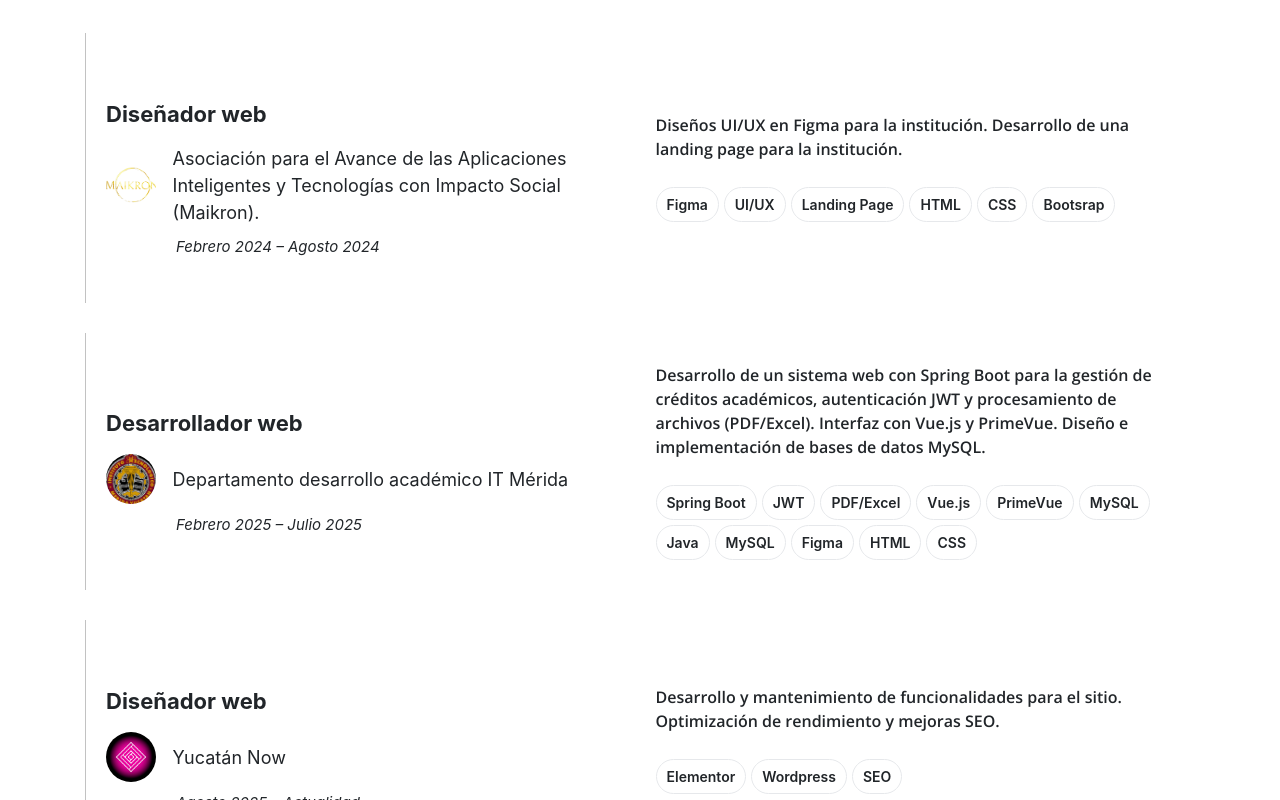
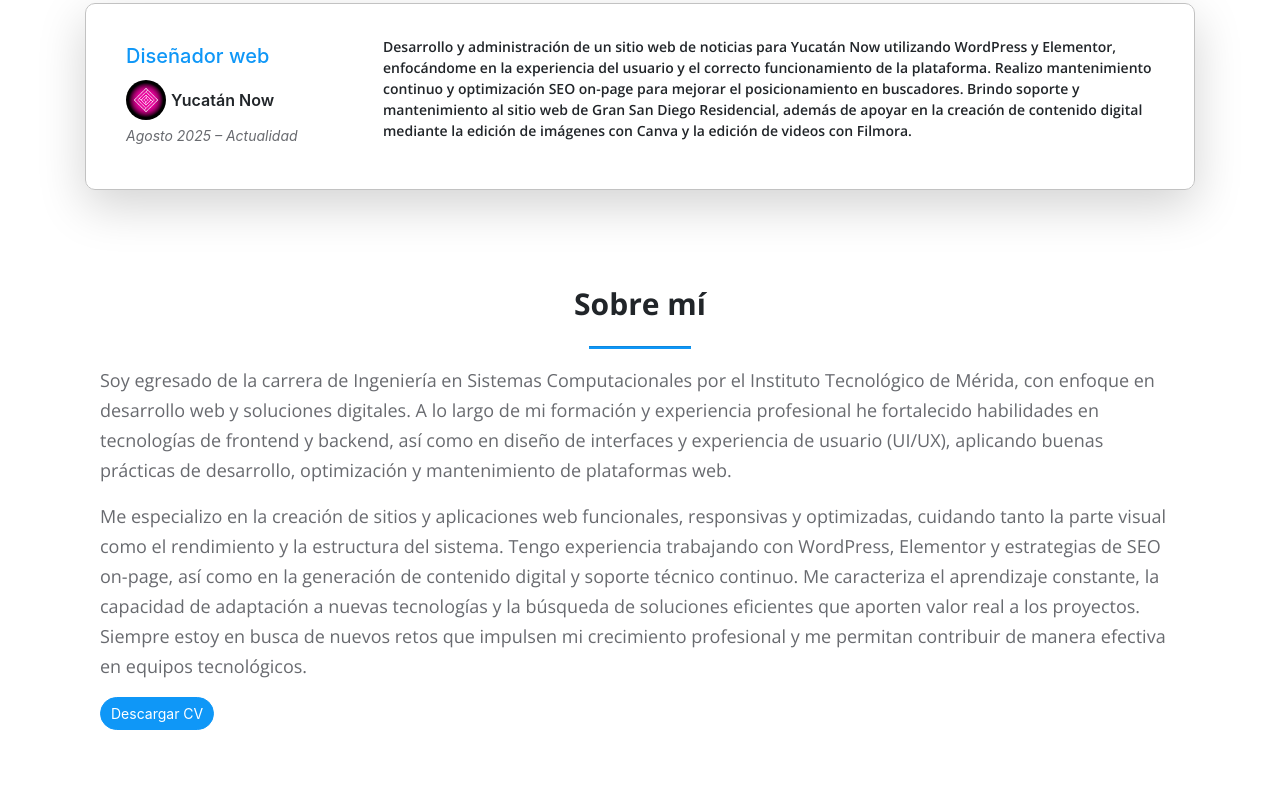
Before and after one commit to Daniel-Garrido/Portafolio, a Vue app: page /Portafolio/ in a window 1280 px wide. Shown: the part 940-1740 px from the top of the page. Built offline with nearby package versions, Linux system fonts and the light colour scheme; a web font is replaced by a local one.

Commit message:
Cambios a los componentes experiencia-proyectos-sobremi

```diff
--- a/src/components/experiencia.vue
+++ b/src/components/experiencia.vue
@@ -1,5 +1,6 @@
 <script setup lang="ts">
 
+// Definición del tipo Job
 type Job = {
   role: string
   company: string
@@ -14,33 +15,14 @@ const highlight = (text: string) =>
   text.replace(/\*\*(.+?)\*\*/g, '<span class="hl">$1</span>')
 
 const jobs: Job[] = [
-  {
-    role: 'Diseñador web',
-    company:
-      'Asociación para el Avance de las Aplicaciones Inteligentes y Tecnologías con Impacto Social (Maikron).',
-    dates: 'Febrero 2024 – Agosto 2024',
-    logo: '/logos/LogoMaikron.png',
-    summary:
-      'Diseños **UI/UX** en Figma para la institución. Desarrollo de una **landing page** para la institución.',
-    tags: ['Figma', 'UI/UX', 'Landing Page', 'HTML', 'CSS', 'Bootsrap']
-  },
-  {
-    role: 'Desarrollador web',
-    company: 'Departamento desarrollo académico IT Mérida',
-    dates: 'Febrero 2025 – Julio 2025',
-    logo: '/logos/LogoTec.jpg',
-    summary:
-      'Desarrollo de un sistema web con **Spring Boot** para la gestión de créditos académicos, **autenticación JWT** y **procesamiento de archivos (PDF/Excel)**. Interfaz con **Vue.js** y **PrimeVue**. Diseño e implementación de **bases de datos MySQL**.',
-    tags: ['Spring Boot', 'JWT', 'PDF/Excel', 'Vue.js', 'PrimeVue', 'MySQL', 'Java', 'MySQL', 'Figma', 'HTML', 'CSS']
-  },
+
   {
     role: 'Diseñador web',
     company: 'Yucatán Now',
     dates: 'Agosto 2025 – Actualidad',
     logo: '/logos/LogoYunow.jpeg',
-    summary:
-      'Desarrollo y mantenimiento de funcionalidades para el sitio. Optimización de rendimiento y mejoras SEO.',
-    tags: ['Elementor', 'Wordpress', 'SEO']
+    summary:'Desarrollo y administración de un sitio web de noticias para Yucatán Now utilizando WordPress y Elementor, enfocándome en la experiencia del usuario y el correcto funcionamiento de la plataforma. Realizo mantenimiento continuo y optimización SEO on-page para mejorar el posicionamiento en buscadores. Brindo soporte y mantenimiento al sitio web de Gran San Diego Residencial, además de apoyar en la creación de contenido digital mediante la edición de imágenes con Canva y la edición de videos con Filmora.',
+    tags: ['']
   }
 ]
 </script>
@@ -54,18 +36,15 @@ const jobs: Job[] = [
     <hr class="hr">
 
     <!-- contenedor principal -->
-    <div class="container contenedor-experiencia">
+    <div class="container contenedor-experiencia ">
       <!--contenedor de las card -->
-      <article data-aos="fade-up" v-for="(job, i) in jobs" :key="i" class="contenedor-experiencia-card">
+      <section data-aos="fade-up" v-for="(job, i) in jobs" :key="i" class="contenedor-experiencia-card  shadow-lg p-4">
 
         <!--contenedor del tittulo y logo-->
-        <div class="contenedor-experiencia-titulos py-4 mt-4">
-
-          <div class="contenedor-seccion-experiencia-card">
+        <div class="contenedor-experiencia-titulos p-3">
 
           <!-- titulo del puesto -->
           <h3 class="text-title">{{ job.role }}</h3>
-
           <!-- contenedor de la imagen y la info -->
           <div class="contenedor-experiencia-titulos-info">
             <img :src="job.logo" :alt="job.company" class="logo" />
@@ -75,111 +54,74 @@ const jobs: Job[] = [
           <!-- contenedor de la fecha-->
           <div class="contenedor-experiencia-date text-date"> {{ job.dates }}</div>
         </div>
-        </div>
 
         <!--contenedor de la informacions -->
-        <div class="contenedor-experiencia-info">
+        <div class="contenedor-experiencia-info p-2">
           <!-- texto de la info -->
           <p class="" v-html="highlight(job.summary)"></p>
+
           <div class="">
             <!-- tecnologias usadas -->
             <span v-for="(tag, t) in job.tags" :key="t" class="tag">{{ tag }}</span>
           </div>
+
         </div>
 
-      </article>
+      </section>
     </div>
   </section>
 </template>
 
 <style scoped>
+
+.text-title{
+ font-size: 20px;
+ color: var(--color-secundario);
+}
+
+.text-title-titulos{
+  font-size: 16px;
+  font-weight: 600;
+}
+
+.text-date{
+  font-size: 14px;
+  font-style: italic;
+  color: #686a6f;
+  padding-top:4px;
+}
+
 /* contenedor principal */
 .contenedor-experiencia-card {
   width: 100%;
   display: grid;
-  grid-template-columns: 1fr 1fr;
-  place-items: center;
-  gap: 30px;
-  padding: 20px;
-  margin: 30px 0px 15px 0px;
-  border-left: 1px solid #c2c2c2;
+  grid-template-columns: 1fr 3fr;
+  border: 1px solid #c2c2c2;
+  border-radius: 10px;
 }
 
-/* contenedor de las card */
+/* contenedor de la card de informacion (Titulo. logo fecha tags) */
 .contenedor-experiencia-titulos {
   width: 100%;
   display: grid;
-  align-content: start;
 }
 
-.contenedor-experiencia-date {
-  padding: 0px !important;
-  padding-left: 70px !important;
-}
-
-/* estilos a los titulos de la experiencia */
-.text-title {
-  font-size: 22px;
-  font-weight: 700;
-}
-
-.text-title-titulos {
-  font-size: 18px;
-  font-weight: 400;
-}
-
-.text-date {
-  font-size: 15px;
-  font-style: italic;
-  padding: 15px 0px;
+/* estilos al logos de cada empresa */
+.contenedor-experiencia-titulos img {
+  width: 40px;
+  height: auto;
+  border-radius: 50px;
 }
 
 /* contenedor del logo y de la informacion */
 .contenedor-experiencia-titulos-info {
-  display: grid;
-  grid-template-columns: 1fr 8fr;
-  gap: 10px;
+  display: flex;
   align-items: center;
-  padding: 10px 0;
-}
-
-/* estilos al logos de cada empresa */
-.contenedor-experiencia-titulos img {
-  width: 50px;
-  height: 50px;
-  object-fit: cover;
-  border-radius: 50px;
-}
-
-
-/* contenedor de la informacion de la experiencia */
-.contenedor-experiencia-info {
-  display: grid;
-  align-content: start;
-  padding: 10px 0px;
-  gap: 10px;
-}
-
-/* estilos al texto del contenido de la experiencia */
-.contenedor-experiencia-info p {
-  font-size: 16px;
-  line-height: 1.5;
-  font-weight: 600;
-}
-
-/* contenedor de las tags de las tecnologías */
-.contenedor-experiencia-info>div {
-  display: flex;
-  flex-wrap: wrap;
   gap: 5px;
 }
 
-/* contenido de las tecnologías usadas  */
-.tag {
+.contenedor-experiencia-info p{
   font-size: 14px;
-  padding: 6px 10px;
-  border-radius: 50px;
-  border: 1px solid #e6e8eb;
   font-weight: 600;
 }
 
@@ -196,33 +138,10 @@ const jobs: Job[] = [
 }
 
 @media(max-width:500px) {
-
-  .text-title-titulos {
-    font-size: 14px;
-    font-weight: 700;
-  }
-
-  .text-date {
-    font-size: 12px;
-    padding: 5px 0px;
-  }
-
   .contenedor-experiencia-card {
     width: 100%;
     display: grid;
     place-items: center;
-    gap: 0px;
-    padding: 10px;
-    margin: 0px 0px 30px 0px;
   }
-
-  .contenedor-experiencia-titulos {
-    padding: 0px !important;
-  }
-
-  .contenedor-experiencia-date {
-    padding-left: 60px !important;
-  }
-
 }
 </style>
--- a/src/components/proyectos.vue
+++ b/src/components/proyectos.vue
@@ -68,7 +68,7 @@ export default {
 
               <!-- contenido de los textos de la card -->
               <div class="card-content-text">
-                <h5 class="card-title text-left">{{ project.titulo }}</h5>
+                <h5 class="card-title ">{{ project.titulo }}</h5>
                 <p class="card-text">{{ project.descripcion }}</p>
               </div>
 
@@ -104,6 +104,7 @@ export default {
 </template>
 
 <style>
+
 /* estilo al seleccionador de las categorías */
 .form-select {
   width: 50%;
@@ -122,7 +123,7 @@ export default {
 }
 
 .card-proyectos {
-  border-radius: 5px;
+  border-radius: 20px;
 }
 
 .card-body {
@@ -130,14 +131,15 @@ export default {
 }
 
 .card-content-text h5 {
-  padding: 0px;
+  padding: 0px !important;
   font-family: 'Open Sans', sans-serif;
+  font-weight: 700;
   font-size: 18px;
 }
 
 .card-content-text p {
   font-size: 14px;
-  color: #686a6f;
+  font-weight: lighter;
 }
 
 .card {
@@ -149,7 +151,7 @@ export default {
   overflow: hidden;
   cursor: pointer;
   position: relative;
-  border-radius: 5px 5px 0px 0px;
+  border-radius: 20px 20px 0px 0px;
 }
 
 .img-container:hover .card-img-top {
--- a/src/components/sobre-mi.vue
+++ b/src/components/sobre-mi.vue
@@ -73,35 +73,31 @@ const resetForm = () => {
 
   <section id="sobre-mi" class="seccion-sobre-mi-content container my-5">
 
-    <h2 data-aos="fade-down" class="fw-bold mb-4 text-center  " >
-    Sobre mí
-  </h2>
-
+    <h2 data-aos="fade-down" class="fw-bold mb-4 text-center  "> Sobre mí</h2>
     <hr class="hr">
 
     <div class="d-flex justify-content-center align-items-center">
 
       <div class="seccion-sobre-mi-content-info container">
 
-        <p data-aos="fade-right" class="text" >
-
-          Soy estudiante de Ingeniería en Sistemas Computacionales en el Instituto Tecnológico de Mérida, actualmente
-          cursando el último semestre. Mi pasión por el desarrollo web y la programación me ha llevado a especializarme
-          en Desarrollo Web, con un enfoque en mejorar constantemente mis habilidades en
-          tecnologías de frontend, backend y diseño.
-
-          Me motiva crear experiencias digitales atractivas, funcionales y optimizadas, siempre con un enfoque en la
-          innovación y el aprendizaje continuo. Algunos de mis principales intereses incluyen:
+        <p data-aos="fade-right" class="text">
+          Soy egresado de la carrera de Ingeniería en Sistemas Computacionales por el Instituto Tecnológico de Mérida,
+          con enfoque en desarrollo web y soluciones digitales. A lo largo de mi formación y experiencia profesional he
+          fortalecido habilidades en tecnologías de frontend y backend, así como en diseño de interfaces y experiencia
+          de usuario (UI/UX), aplicando buenas prácticas de desarrollo, optimización y mantenimiento de plataformas web.
         </p>
 
         <p data-aos="fade-right" class="text ">
-          Diseño de experiencias de usuario (UX) y interfaces intuitivas (UI).
-          Desarrollo de aplicaciones web responsivas y optimizadas para diversos dispositivos.
-          Exploración de nuevas tecnologías para impulsar soluciones creativas y eficientes.
-          Siempre busco nuevos retos que me permitan crecer profesional y personalmente en el ámbito tecnológico.
+          Me especializo en la creación de sitios y aplicaciones web funcionales, responsivas y optimizadas, cuidando
+          tanto la parte visual como el rendimiento y la estructura del sistema. Tengo experiencia trabajando con
+          WordPress, Elementor y estrategias de SEO on-page, así como en la generación de contenido digital y soporte
+          técnico continuo. Me caracteriza el aprendizaje constante, la capacidad de adaptación a nuevas tecnologías y
+          la búsqueda de soluciones eficientes que aporten valor real a los proyectos. Siempre estoy en busca de nuevos
+          retos que impulsen mi crecimiento profesional y me permitan contribuir de manera efectiva en equipos
+          tecnológicos.
         </p>
 
-        <div data-aos ="fade-up" class="botones-sobre-mi d-flex ">
+        <div data-aos="fade-up" class="botones-sobre-mi d-flex ">
           <a href="CVDANIEL.pdf" class="btn btn-primary" download="CVDANIEL.pdf">Descargar CV</a>
         </div>
       </div>
@@ -117,15 +113,11 @@ section {
   scroll-margin-top: 80px;
 }
 
-.botones-sobre-mi a {
-  margin-right: 10px;
-}
 
 .hr {
   width: 100px;
   background-color: #0F97f7;
   padding: 1px;
-
 }
 
 .text {
@@ -135,17 +127,18 @@ section {
   font-family: 'Open Sans', sans-serif;
 }
 
-@media(max-width: 500px){
-  .seccion-sobre-mi-content{
+@media(max-width: 500px) {
+  .seccion-sobre-mi-content {
     padding: 15px;
   }
-  .seccion-sobre-mi-content-info{
+
+  .seccion-sobre-mi-content-info {
     padding: 0px;
+  }
 
-  }
   .text {
-  font-size: 14px;
-  line-height: 25px;
+    font-size: 14px;
+    line-height: 25px;
   }
 }
 </style>
--- a/src/style.css
+++ b/src/style.css
@@ -3,6 +3,7 @@
   --color-dark:#222326;
   --color-dark-fondo: #323232;
   --color-principal: #FFFFFF;
+  --color-secundario: #0F97F7;
 }
 
 h1, h2{
@@ -24,6 +25,12 @@ p{
   color: #0F97F7;
 }
 
+.btn{
+  padding: 5px 10px !important;
+  border-radius: 50px !important;
+  font-size: 14px !important;
+}
+
 
 /********** Estilos al boton  ************/
 .btn-primario {
@@ -31,8 +38,8 @@ p{
   text-align: center;
   font-size: 1rem;
   padding: 5px;
-  background-color: #0f97f7;
-  border: 1px solid #0F97F7;
+  background-color: var(--color-secundario);
+  border: 1px solid var(--color-secundario);
   border-radius: 50px;
   text-decoration: none !important;
   transition: all 0.3s ease !important;
```
Lines whose indentation alone changed are shown as unchanged.
